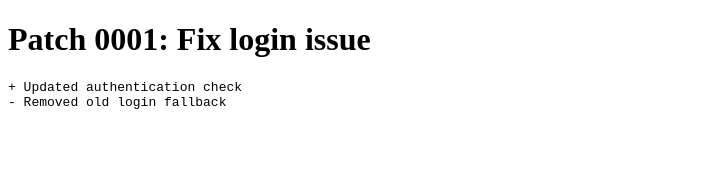
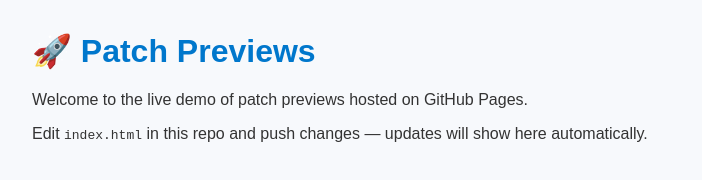
Before and after one commit to atlas-core/patch-previews, a plain HTML site: page index.html in a window 1280 px wide. Shown: the whole page, without its empty margins (0-702 px from the left). Drawn offline with Linux system fonts and the light colour scheme.

Commit message:
Add landing page

```diff
--- a/index.html
+++ b/index.html
@@ -1,14 +1,24 @@
 <!DOCTYPE html>
 <html lang="en">
 <head>
-    <meta charset="UTF-8">
-    <title>Patch 0001</title>
+  <meta charset="UTF-8">
+  <meta name="viewport" content="width=device-width, initial-scale=1.0">
+  <title>Patch Previews</title>
+  <style>
+    body {
+      font-family: sans-serif;
+      margin: 2rem;
+      background: #f7f9fc;
+      color: #333;
+    }
+    h1 {
+      color: #0077cc;
+    }
+  </style>
 </head>
 <body>
-    <h1>Patch 0001: Fix login issue</h1>
-    <pre>
-+ Updated authentication check
-- Removed old login fallback
-    </pre>
+  <h1>🚀 Patch Previews</h1>
+  <p>Welcome to the live demo of patch previews hosted on GitHub Pages.</p>
+  <p>Edit <code>index.html</code> in this repo and push changes — updates will show here automatically.</p>
 </body>
 </html>
```
